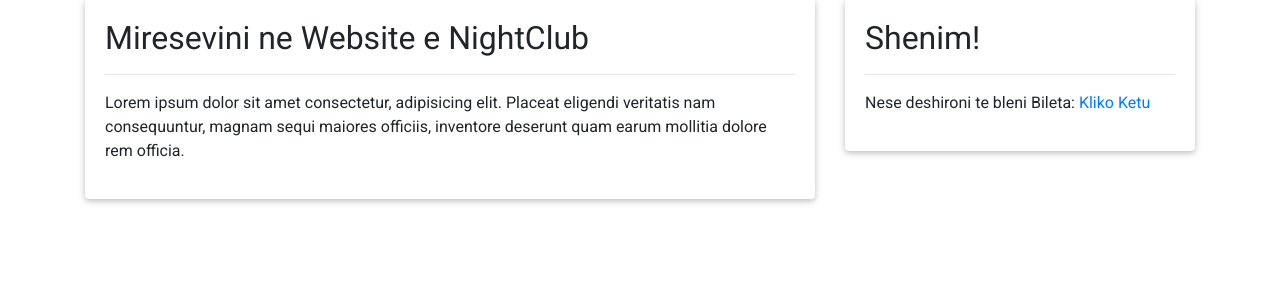
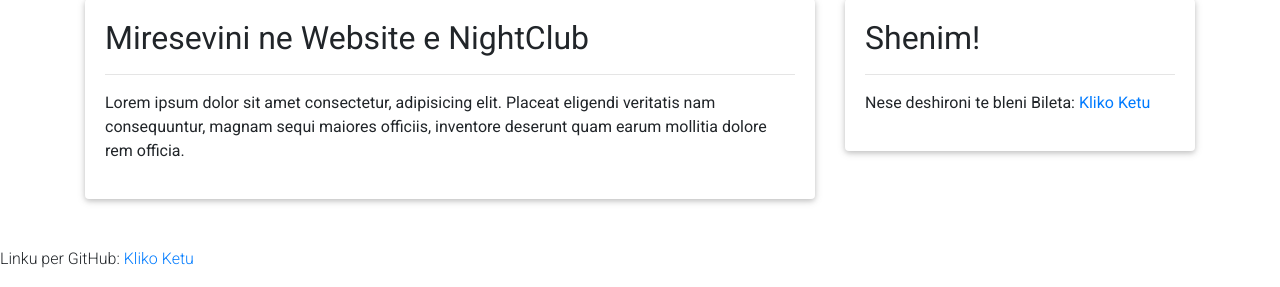
Before and after one commit to fisnikshatri/fisnik_projektiFinal, a PHP site: page /index.php in a window 1280 px wide. Shown: the part 1561-1848 px from the top of the page. Before the commit the page ends 1765 px from the top, so only its background shows below. Run offline with PHP 8.4, Linux system fonts and the light colour scheme; some libraries are stand-ins or nearby versions.

Commit message:
finalizimi

```diff
--- a/projekti/includes/footer.php
+++ b/projekti/includes/footer.php
@@ -8,6 +8,8 @@
 
 <script type="text/javascript"></script>
 
+<p>Linku per GitHub: <a href="https://github.com/fisnikshatri/fisnik_projektiFinal/tree/master/projekti">Kliko Ketu</a></p>
+
 </body>
 
 </html>
```
